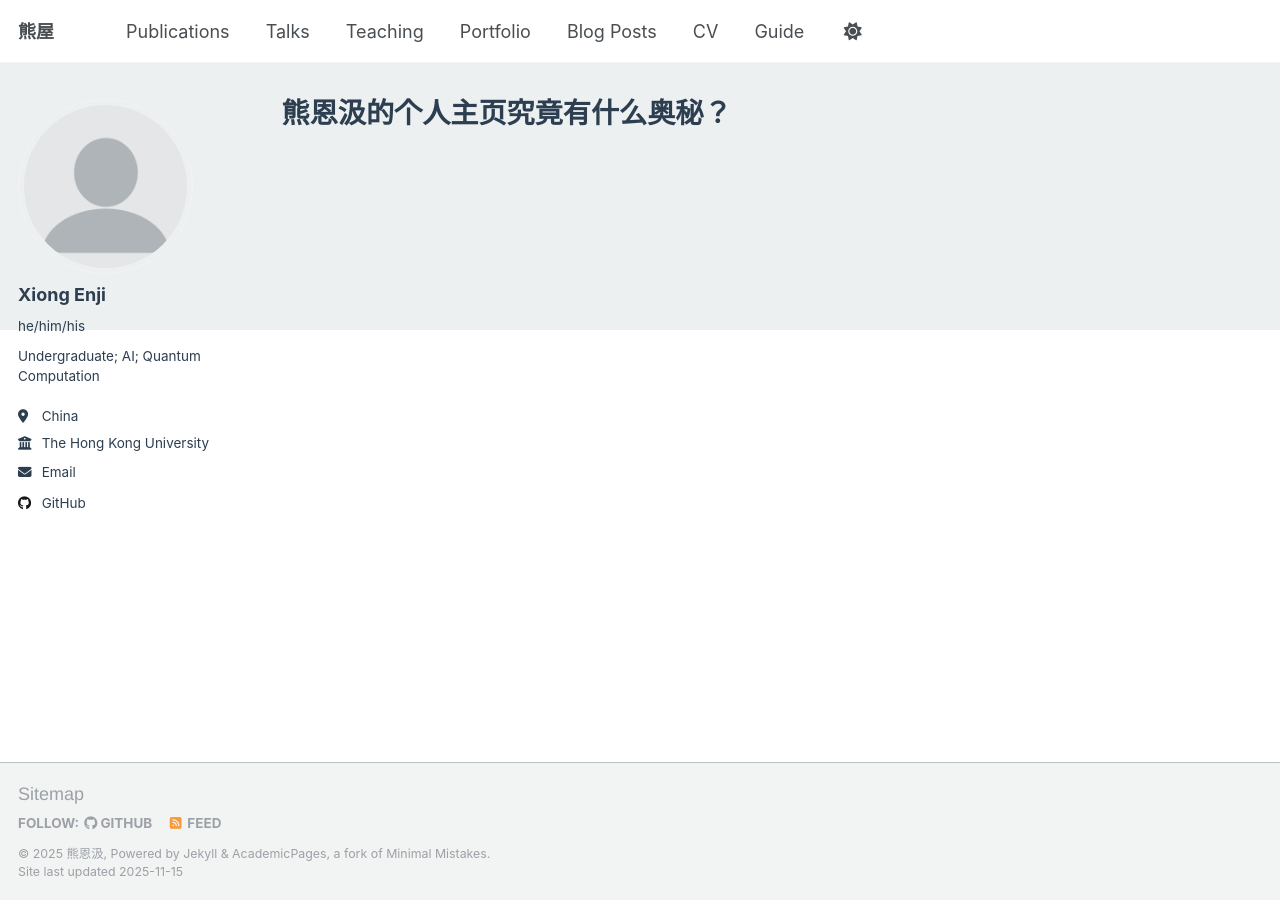
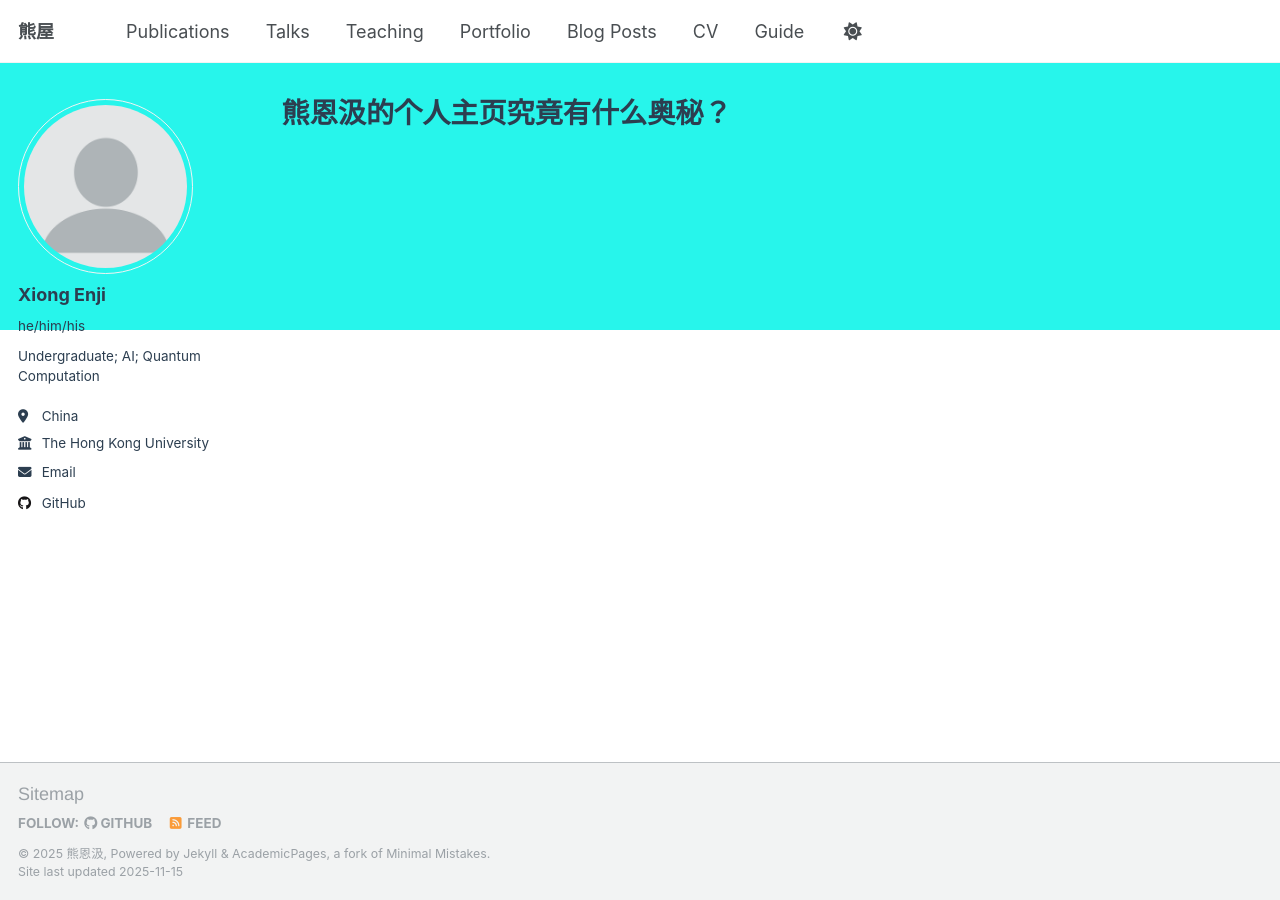
Before and after one commit to EnjiXiong/EnjiXiong.github.io, a Jekyll site: the page built from _pages/about.md, in a window 1280 px wide. Built offline with Jekyll 4.4.1, drawn with Linux system fonts in a browser that asks for light colours.

Commit message:
Change body and main background colors
Updated background color for body and main content areas.

```diff
--- a/assets/css/custom.scss
+++ b/assets/css/custom.scss
@@ -9,11 +9,21 @@ $accent-color: #3498db;    // 点缀色，柔和蓝
 $text-color: #2c3e50;      // 文字颜色，深灰
 
 /* 覆盖主题变量（不同主题变量名可能不同，下面是示例） */
+/* 整体页面背景色 */
 body {
-  background-color: $secondary-color;
-  color: $text-color;
+  background-color: #27F5EB;  /* 淡灰色背景，淡雅舒适 */
+  color: #2c3e50;             /* 文字深灰色，更易阅读 */
   font-family: "Helvetica Neue", Arial, sans-serif;
 }
+
+/* 文章区背景 */
+main, .content {
+  background-color: #ffffff; /* 白色或稍微带灰的白色 */
+  padding: 1.5em;
+  border-radius: 8px;
+  box-shadow: 0 2px 5px rgba(0,0,0,0.05); /* 柔和阴影 */
+}
+
 
 a {
   color: $accent-color;
```
